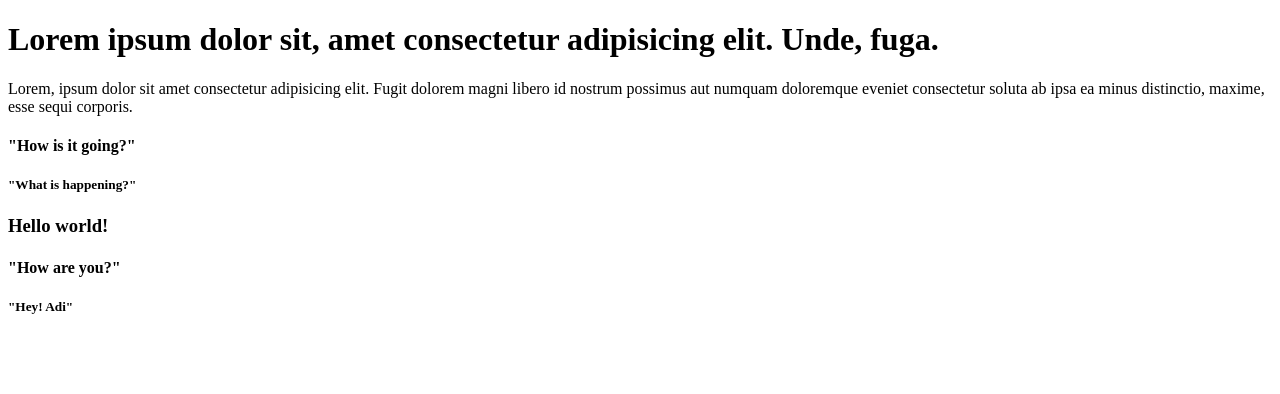
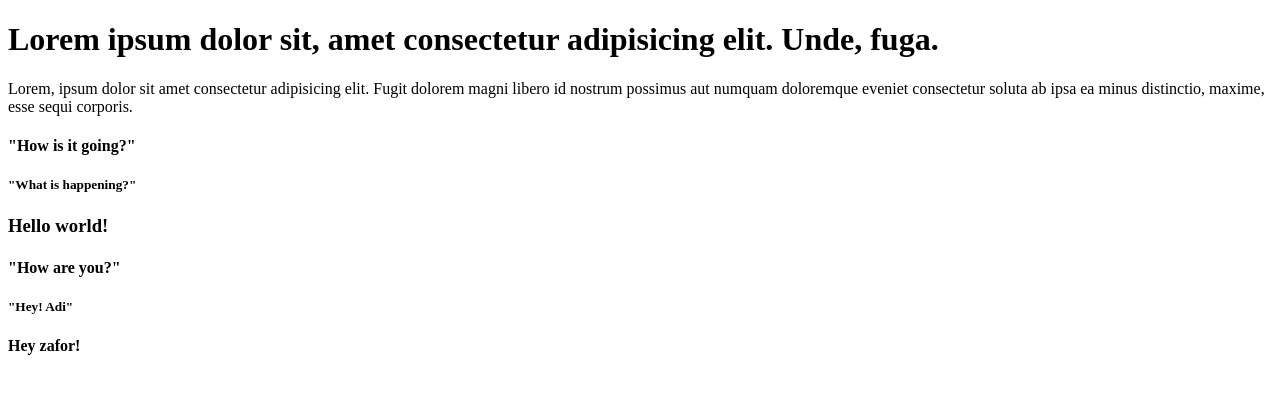
Before and after one commit to mushayed/NTN-Practice, a plain HTML site: page index.html in a window 1280 px wide. Drawn offline with Linux system fonts and the light colour scheme.

Commit message:
hey zafor

```diff
--- a/index.html
+++ b/index.html
@@ -22,6 +22,6 @@
     <h4>"How are you?"</h4>
     <h5>"Hey! Adi"</h5>
 
-
+    <h4>Hey zafor!</h4>
   </body>
 </html>
```
